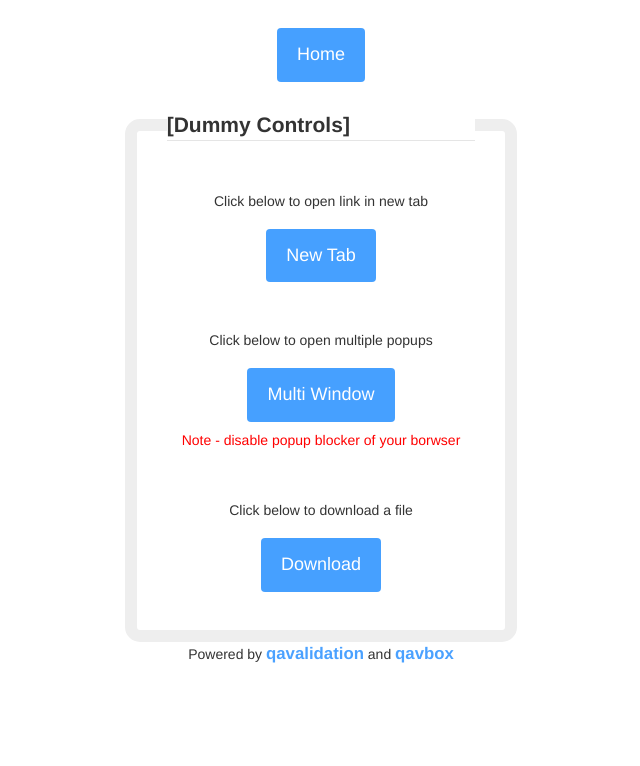
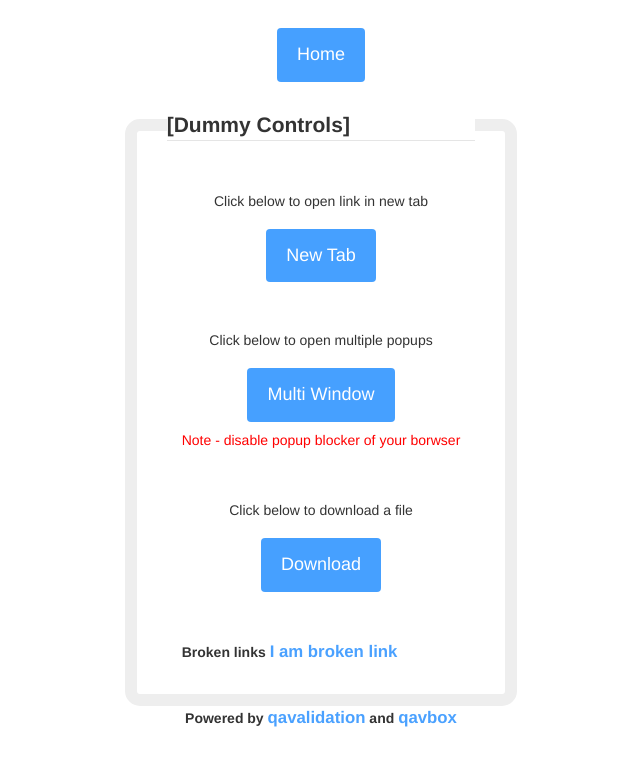
Before and after one commit to qavbox/demo, a Jekyll site: the page built from links/index.html, in a window 1280 px wide. Shown: the top 766 px of the page, without its empty margins (319-959 px from the left). Built offline with Jekyll 4.4.1, drawn with Linux system fonts in a browser that asks for light colours; nearby versions of some CDN libraries; library files that are not in the unit come from our copies.

Commit message:
Update index.html

```diff
--- a/links/index.html
+++ b/links/index.html
@@ -48,3 +48,9 @@ function newPopup(url) {
 <p>Click below to download a file</p>
 <a href="http://qavalidation.com/wp-content/files/qav_test.zip" download><input class="btn" value="Download" type="button"></a>
 </div>
+
+<br/><br/>
+<b>Broken links<b/>
+
+<a href="http://qavalidation.com?page_id=5669123">I am broken link</a>
+	<br/>
```
